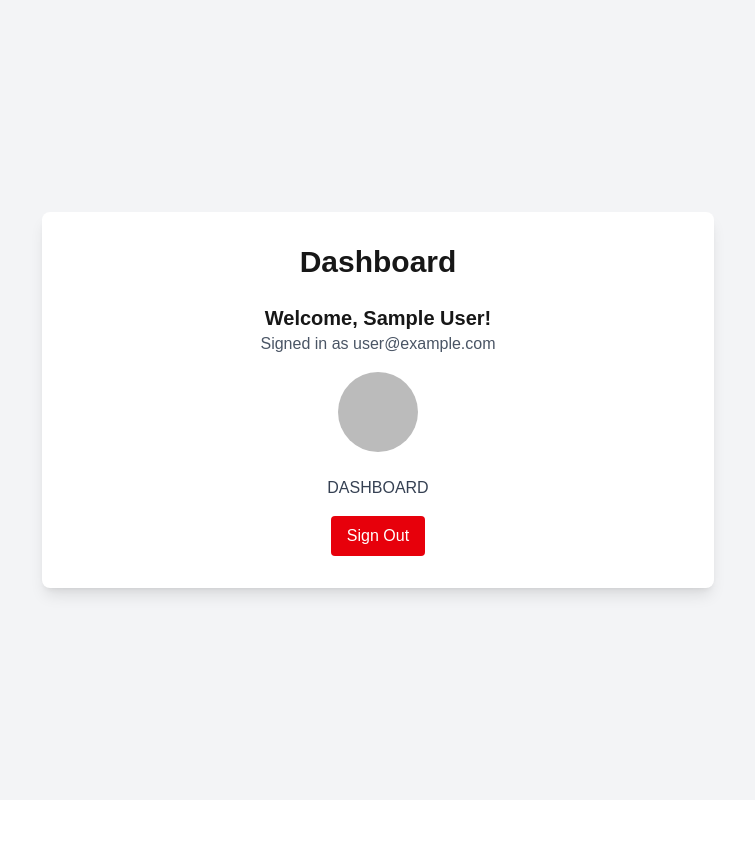
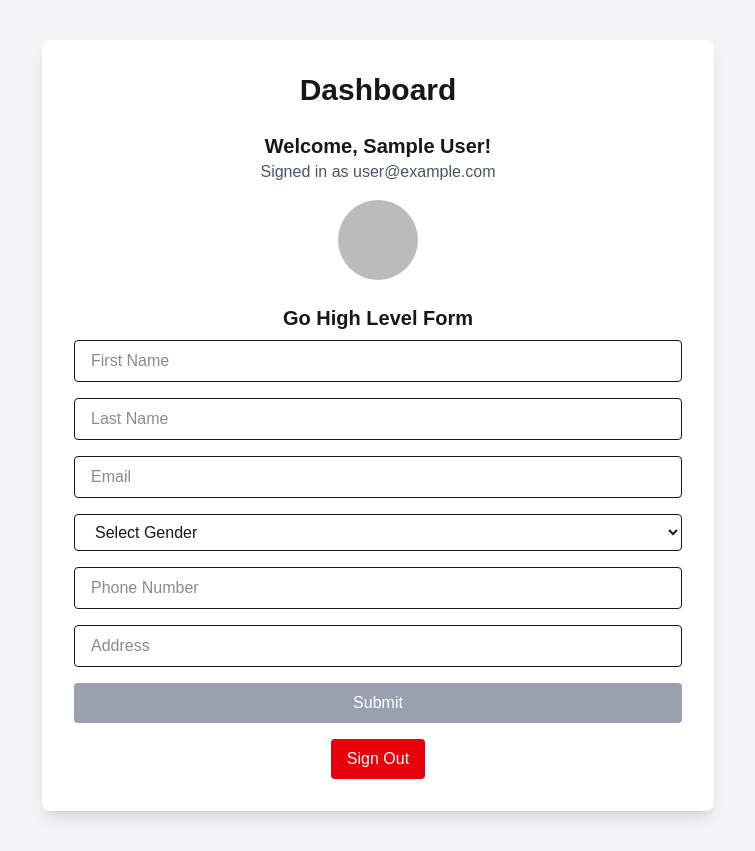
Before and after one commit to russelrex/auth-app, a Next.js app: page /dashboard in a window 1280 px wide. Shown: the whole page, without its empty margins (262-1017 px from the left). Before the commit the page ends 800 px from the top, so only its background shows below. Built offline with nearby package versions, Linux system fonts and the light colour scheme; no server answers; sample sign-in values are in the browser's storage.

Commit message:
Implement Login Functionality

```diff
--- a/app/api/auth/[...nextauth]/route.ts
+++ b/app/api/auth/[...nextauth]/route.ts
@@ -1,7 +1,7 @@
 import NextAuth from "next-auth";
 import GoogleProvider from "next-auth/providers/google";
-
-console.log('====', process.env.GOOGLE_CLIENT_ID);
+import CredentialsProvider from 'next-auth/providers/credentials';
+import { API_BASE_URL } from '../../../utils/config';
 
 const handler = NextAuth({
   providers: [
@@ -9,7 +9,55 @@
       clientId: process.env.GOOGLE_CLIENT_ID!,
       clientSecret: process.env.GOOGLE_CLIENT_SECRET!,
     }),
+    CredentialsProvider({
+      name: "Credentials",
+      credentials: {
+        email: { label: "Email", type: "email" },
+        password: { label: "Password", type: "password" },
+      },
+      async authorize(credentials) {
+        try {
+          const response = await fetch(`${API_BASE_URL}/auth/login`, {
+            method: "POST",
+            headers: {
+              "Content-Type": "application/json",
+            },
+            body: JSON.stringify({
+              email: credentials?.email,
+              password: credentials?.password,
+            }),
+          });
+
+          if (!response.ok) {
+            return null;
+          }
+
+          const data = await response.json();
+
+          const user = data.user;
+          const accessToken = data.access_token;
+
+          if (user && accessToken) {
+            return {
+              ...user,
+              accessToken,
+            };
+          }
+
+          return null;
+        } catch (error) {
+          console.error("Fetch error in authorize:", error);
+          return null;
+        }
+      },
+    }),
   ],
+  pages: {
+    signIn: '/login',
+  },
+  session: {
+    strategy: 'jwt',
+  },
   secret: process.env.NEXTAUTH_SECRET,
 });
 
--- a/app/dashboard/page.tsx
+++ b/app/dashboard/page.tsx
@@ -4,12 +4,32 @@
 import { redirect } from 'next/navigation';
 import { useEffect, useState } from 'react';
 import Image from 'next/image';
+import { useForm, SubmitHandler } from "react-hook-form"
+
+type FormData = {
+  firstName: string;
+  lastName: string;
+  email: string;
+  gender: string;
+  phone: string;
+  address: string;
+};
 
 export default function DashboardPage() {
   const { data: session, status } = useSession();
   const [isLoading, setIsLoading] = useState(true);
+  const {
+    register,
+    handleSubmit,
+    watch,
+    formState: { isSubmitting },
+  } = useForm<FormData>();
+
+  const allFields = watch();
+  const areAllFieldsEmpty = Object.values(allFields).every((value) => !value);
 
   useEffect(() => {
+    console.log('Session:', session);
     if (status !== 'loading') {
       setIsLoading(false);
       if (!session) {
@@ -17,6 +37,11 @@
       }
     }
   }, [status, session]);
+
+  const onSubmit = (data: FormData) => {
+    console.log('Form submitted:', data);
+    alert('Form submitted!');
+  };
 
   if (isLoading) {
     return (
@@ -53,11 +78,63 @@
           )}
         </div>
 
-        <div className="text-center">
-          <p className="text-gray-700 mb-4">
-            DASHBOARD
-          </p>
+        <h2 className="text-xl font-semibold text-center mb-2">
+          Go High Level Form
+        </h2>
+        <form onSubmit={handleSubmit(onSubmit)} className="space-y-4">
+          <input
+            type="text"
+            placeholder="First Name"
+            {...register('firstName')}
+            className="w-full px-4 py-2 border rounded"
+          />
+          <input
+            type="text"
+            placeholder="Last Name"
+            {...register('lastName')}
+            className="w-full px-4 py-2 border rounded"
+          />
+          <input
+            type="email"
+            placeholder="Email"
+            {...register('email')}
+            className="w-full px-4 py-2 border rounded"
+          />
+          <select
+            {...register('gender')}
+            className="w-full px-4 py-2 border rounded"
+          >
+            <option value="">Select Gender</option>
+            <option value="male">Male</option>
+            <option value="female">Female</option>
+            <option value="other">Other</option>
+          </select>
+          <input
+            type="tel"
+            placeholder="Phone Number"
+            {...register('phone')}
+            className="w-full px-4 py-2 border rounded"
+          />
+          <input
+            type="text"
+            placeholder="Address"
+            {...register('address')}
+            className="w-full px-4 py-2 border rounded"
+          />
+          <button
+            type="submit"
+            disabled={areAllFieldsEmpty || isSubmitting}
+            className={`w-full px-4 py-2 text-white rounded transition ${
+              areAllFieldsEmpty || isSubmitting
+                ? 'bg-gray-400 cursor-not-allowed'
+                : 'bg-green-600 hover:bg-green-700 cursor-pointer'
+            }`}
+          >
+            Submit
+          </button>
+        </form>
 
+        <div className="text-center mt-4">
           <button
             onClick={() => signOut({ callbackUrl: '/login' })}
             className="px-4 py-2 bg-red-600 text-white rounded hover:bg-red-700 transition"
--- a/app/login/page.tsx
+++ b/app/login/page.tsx
@@ -3,18 +3,67 @@
 import { signIn, useSession, signOut } from 'next-auth/react';
 import { useEffect, useState } from 'react';
 import Image from 'next/image';
+import { useRouter } from 'next/navigation';
+import { API_BASE_URL } from '../utils/config';
 
 export default function LoginPage() {
+  const router = useRouter();
   const { data: session, status } = useSession();
   const [isLoading, setIsLoading] = useState<boolean>(true);
   const [isSignInEmailPassword, setIsSignInEmailPassword] = useState<boolean>(false);
   const [isRegister, setIsRegister] = useState<boolean>(false);
+  const [email, setEmail] = useState<string>('');
+  const [password, setPassword] = useState<string>('');
+
+  const [registerData, setRegisterData] = useState({
+    firstName: '',
+    lastName: '',
+    email: '',
+    password: '',
+  });
+
+  const [registerError, setRegisterError] = useState('');
+  const [registerSuccess, setRegisterSuccess] = useState('');
 
   useEffect(() => {
     if (status !== 'loading') {
       setIsLoading(false);
     }
   }, [status]);
+
+  const handleRegister = async () => {
+    setRegisterError('');
+    setRegisterSuccess('');
+    try {
+      const res = await fetch(`${API_BASE_URL}/users/register`, {
+        method: 'POST',
+        headers: { 'Content-Type': 'application/json' },
+        body: JSON.stringify(registerData),
+      });
+
+      if (!res.ok) {
+        const error = await res.json();
+        throw new Error(error.message || 'Registration failed');
+      }
+
+      setRegisterSuccess('Registration successful! You can now sign in.');
+      setIsRegister(true);
+    } catch (err: any) {
+      setRegisterError(err.message);
+    }
+  };
+
+  const handleCredentialsLogin = async () => {
+    const res = await signIn('credentials', {
+      email,
+      password,
+      redirect: false,
+      callbackUrl: '/dashboard',
+    });
+
+    if (res?.ok) router.push(res.url || '/dashboard');
+    else alert('Login failed');
+  };
 
   return (
     <div className="min-h-screen flex items-center justify-center bg-gray-100 px-4">
@@ -60,17 +109,19 @@
             <input
               type="email"
               placeholder="Email"
+              value={email}
+              onChange={(e) => setEmail(e.target.value)}
               className="w-full px-4 py-2 border rounded"
             />
             <input
               type="password"
               placeholder="Password"
+              value={password}
+              onChange={(e) => setPassword(e.target.value)}
               className="w-full px-4 py-2 border rounded"
             />
             <button
-              onClick={() =>
-                signIn('credentials', { callbackUrl: '/dashboard' })
-              }
+              onClick={handleCredentialsLogin}
               className="cursor-pointer w-full px-4 py-2 bg-green-600 text-white rounded hover:bg-green-700 transition"
             >
               Sign in
@@ -91,28 +142,41 @@
               type="text"
               placeholder="First Name"
               className="w-full px-4 py-2 border rounded"
+              value={registerData.firstName}
+              onChange={(e) => setRegisterData({ ...registerData, firstName: e.target.value })}
             />
             <input
               type="text"
               placeholder="Last Name"
               className="w-full px-4 py-2 border rounded"
+              value={registerData.lastName}
+              onChange={(e) => setRegisterData({ ...registerData, lastName: e.target.value })}
             />
             <input
               type="email"
               placeholder="Email"
               className="w-full px-4 py-2 border rounded"
+              value={registerData.email}
+              onChange={(e) => setRegisterData({ ...registerData, email: e.target.value })}
             />
             <input
               type="password"
               placeholder="Password"
               className="w-full px-4 py-2 border rounded"
+              value={registerData.password}
+              onChange={(e) => setRegisterData({ ...registerData, password: e.target.value })}
             />
+
+            {registerError && <p className="text-red-500 text-sm">{registerError}</p>}
+            {registerSuccess && <p className="text-green-600 text-sm">{registerSuccess}</p>}
+
             <button
-              onClick={() => alert('Register logic here')}
+              onClick={handleRegister}
               className="cursor-pointer w-full px-4 py-2 bg-green-600 text-white rounded hover:bg-green-700 transition"
             >
               Register
             </button>
+
             <button
               onClick={() => setIsRegister(false)}
               className="w-full text-sm text-gray-500 hover:underline"
--- /dev/null
+++ b/app/utils/config.ts
@@ -0,0 +1,4 @@
+export const API_BASE_URL =
+  process.env.NODE_ENV === "development"
+    ? process.env.NEXT_PUBLIC_LOCAL_BASE_URL
+    : process.env.NEXT_PUBLIC_PROD_BASE_URL;
--- a/package.json
+++ b/package.json
@@ -12,7 +12,8 @@
     "next": "15.3.2",
     "next-auth": "^4.24.11",
     "react": "^19.0.0",
-    "react-dom": "^19.0.0"
+    "react-dom": "^19.0.0",
+    "react-hook-form": "^7.56.3"
   },
   "devDependencies": {
     "@eslint/eslintrc": "^3",
```
Also changed, not shown: 1 other file (tests, documents, lock files or other folders).
